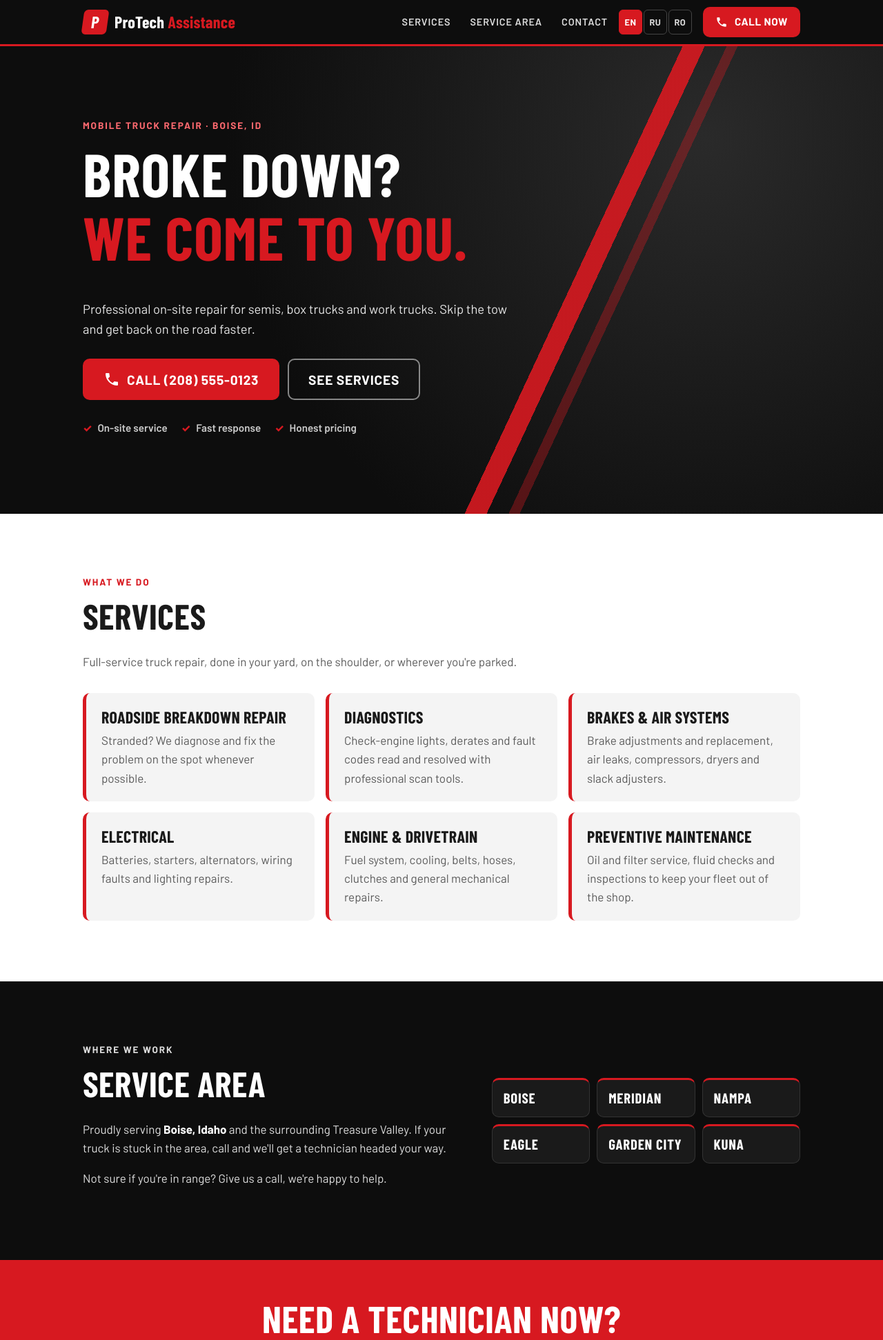
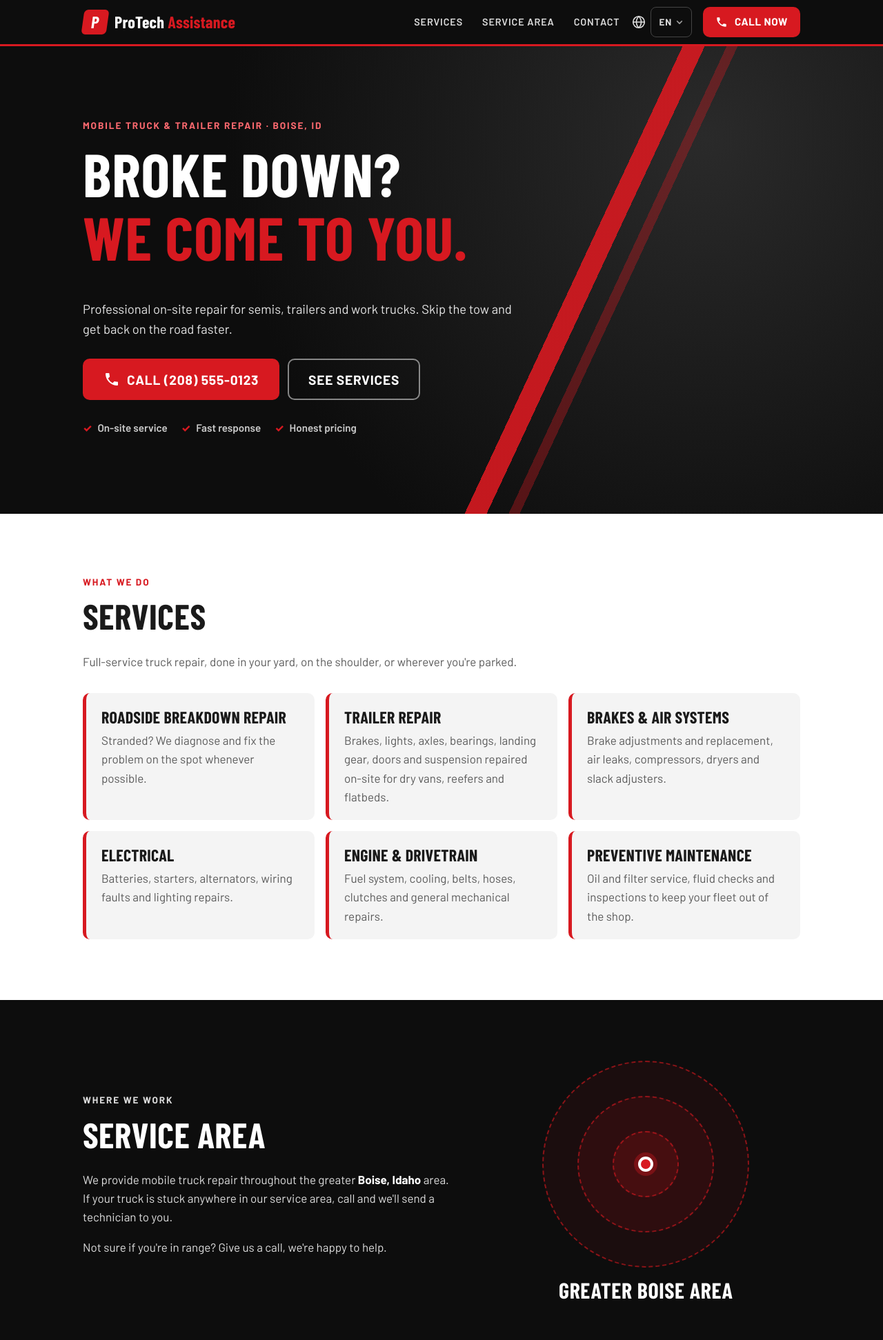
Before and after one commit to DataScientistRN/protech-assistance, a plain HTML site: page index.html in a window 1280 px wide. Shown: the top 1943 px of the page at 69% size. Drawn offline with nearby package versions, Linux system fonts and the light colour scheme; a web font is replaced by a local one.

Commit message:
update text, update language selector

```diff
--- a/content.js
+++ b/content.js
@@ -34,7 +34,7 @@ window.SITE = {
     // ======================================================================
     en: {
       metaTitle: "ProTech Assistance | Mobile Truck Repair in Boise, ID",
-      metaDescription: "Mobile truck repair technician serving Boise, Idaho. We come to you: diagnostics, brakes, electrical, air systems and roadside breakdown repair.",
+      metaDescription: "Mobile truck repair technician serving Boise, Idaho. We come to you: trailer repair, brakes, electrical, air systems and roadside breakdown repair.",
 
       navServices: "Services",
       navArea: "Service Area",
@@ -42,10 +42,10 @@ window.SITE = {
       callNow: "Call Now",
       tapToCall: "Tap to Call",
 
-      eyebrow: "Mobile Truck Repair · Boise, ID",
+      eyebrow: "Mobile Truck & Trailer Repair · Boise, ID",
       headline1: "Broke down?",
       headline2: "We come to you.",
-      lead: "Professional on-site repair for semis, box trucks and work trucks. Skip the tow and get back on the road faster.",
+      lead: "Professional on-site repair for semis, trailers and work trucks. Skip the tow and get back on the road faster.",
       callButton: "Call {phone}",
       seeServices: "See Services",
       badges: ["On-site service", "Fast response", "Honest pricing"],
@@ -55,7 +55,7 @@ window.SITE = {
       servicesIntro: "Full-service truck repair, done in your yard, on the shoulder, or wherever you're parked.",
       services: [
         { title: "Roadside Breakdown Repair", text: "Stranded? We diagnose and fix the problem on the spot whenever possible." },
-        { title: "Diagnostics", text: "Check-engine lights, derates and fault codes read and resolved with professional scan tools." },
+        { title: "Trailer Repair", text: "Brakes, lights, axles, bearings, landing gear, doors and suspension repaired on-site for dry vans, reefers and flatbeds." },
         { title: "Brakes & Air Systems", text: "Brake adjustments and replacement, air leaks, compressors, dryers and slack adjusters." },
         { title: "Electrical", text: "Batteries, starters, alternators, wiring faults and lighting repairs." },
         { title: "Engine & Drivetrain", text: "Fuel system, cooling, belts, hoses, clutches and general mechanical repairs." },
@@ -64,9 +64,9 @@ window.SITE = {
 
       areaEyebrow: "Where we work",
       areaTitle: "Service Area",
-      areaText1: "Proudly serving **Boise, Idaho** and the surrounding Treasure Valley. If your truck is stuck in the area, call and we'll get a technician headed your way.",
+      areaText1: "We provide mobile truck repair throughout the greater **Boise, Idaho** area. If your truck is stuck anywhere in our service area, call and we'll send a technician to you.",
       areaText2: "Not sure if you're in range? Give us a call, we're happy to help.",
-      towns: ["Boise", "Meridian", "Nampa", "Eagle", "Garden City", "Kuna"],
+      areaCenter: "Greater Boise Area",
 
       ctaTitle: "Need a technician now?",
       ctaText: "Call for fast, on-site truck repair in Boise.",
@@ -77,7 +77,7 @@ window.SITE = {
     // ======================================================================
     ru: {
       metaTitle: "ProTech Assistance | Выездной ремонт грузовиков в Бойсе, Айдахо",
-      metaDescription: "Выездной ремонт грузовиков в Бойсе, штат Айдахо. Мы приезжаем к вам: диагностика, тормоза, электрика, пневмосистемы и ремонт при поломке на дороге.",
+      metaDescription: "Выездной ремонт грузовиков в Бойсе, штат Айдахо. Мы приезжаем к вам: ремонт прицепов, тормоза, электрика, пневмосистемы и ремонт при поломке на дороге.",
 
       navServices: "Услуги",
       navArea: "Зона обслуживания",
@@ -85,10 +85,10 @@ window.SITE = {
       callNow: "Позвонить",
       tapToCall: "Позвонить",
 
-      eyebrow: "Выездной ремонт грузовиков · Бойсе, Айдахо",
+      eyebrow: "Выездной ремонт грузовиков и прицепов · Бойсе, Айдахо",
       headline1: "Сломались?",
       headline2: "Мы приедем к вам.",
-      lead: "Профессиональный ремонт на месте для седельных тягачей, фургонов и рабочих грузовиков. Обойдитесь без эвакуатора и быстрее вернитесь на дорогу.",
+      lead: "Профессиональный ремонт на месте для седельных тягачей, прицепов и рабочих грузовиков. Обойдитесь без эвакуатора и быстрее вернитесь на дорогу.",
       callButton: "Позвонить {phone}",
       seeServices: "Наши услуги",
       badges: ["Ремонт на месте", "Быстрый выезд", "Честные цены"],
@@ -98,7 +98,7 @@ window.SITE = {
       servicesIntro: "Полный спектр ремонта грузовиков: на вашей стоянке, на обочине или там, где вы остановились.",
       services: [
         { title: "Ремонт при поломке на дороге", text: "Застряли? Мы найдём и устраним неисправность на месте, когда это возможно." },
-        { title: "Диагностика", text: "Ошибки двигателя, ограничение мощности и коды неисправностей: считываем и устраняем с помощью профессиональных сканеров." },
+        { title: "Ремонт прицепов", text: "Тормоза, освещение, оси, подшипники, опорные стойки, двери и подвеска: ремонтируем на месте фургоны, рефрижераторы и платформы." },
         { title: "Тормоза и пневмосистемы", text: "Регулировка и замена тормозов, утечки воздуха, компрессоры, осушители и рычаги-регулировщики." },
         { title: "Электрика", text: "Аккумуляторы, стартеры, генераторы, неисправности проводки и ремонт освещения." },
         { title: "Двигатель и трансмиссия", text: "Топливная система, охлаждение, ремни, шланги, сцепление и общий механический ремонт." },
@@ -107,9 +107,9 @@ window.SITE = {
 
       areaEyebrow: "Где мы работаем",
       areaTitle: "Зона обслуживания",
-      areaText1: "Мы работаем в **Бойсе, штат Айдахо**, и в окрестностях долины Трежер. Если ваш грузовик застрял поблизости, позвоните, и мы направим к вам техника.",
+      areaText1: "Мы выполняем выездной ремонт грузовиков в **Бойсе, штат Айдахо**, и его окрестностях. Если ваш грузовик застрял в зоне нашего обслуживания, позвоните, и мы направим к вам техника.",
       areaText2: "Не уверены, что вы в зоне выезда? Позвоните нам, мы с радостью поможем.",
-      towns: ["Бойсе", "Меридиан", "Нампа", "Игл", "Гарден-Сити", "Куна"],
+      areaCenter: "Бойсе и окрестности",
 
       ctaTitle: "Нужен техник прямо сейчас?",
       ctaText: "Звоните: быстрый ремонт грузовиков на месте в Бойсе.",
@@ -120,7 +120,7 @@ window.SITE = {
     // ======================================================================
     ro: {
       metaTitle: "ProTech Assistance | Reparații mobile de camioane în Boise, ID",
-      metaDescription: "Reparații mobile de camioane în Boise, Idaho. Venim la tine: diagnosticare, frâne, electrică, sisteme pneumatice și reparații la pană pe drum.",
+      metaDescription: "Reparații mobile de camioane în Boise, Idaho. Venim la tine: reparații remorci, frâne, electrică, sisteme pneumatice și reparații la pană pe drum.",
 
       navServices: "Servicii",
       navArea: "Zona deservită",
@@ -128,10 +128,10 @@ window.SITE = {
       callNow: "Sună acum",
       tapToCall: "Apasă pentru apel",
 
-      eyebrow: "Reparații mobile de camioane · Boise, ID",
+      eyebrow: "Reparații mobile de camioane și remorci · Boise, ID",
       headline1: "Ai rămas în pană?",
       headline2: "Venim la tine.",
-      lead: "Reparații profesionale la fața locului pentru capete tractor, camioane cu cabină și camioane de lucru. Renunță la tractare și revino mai repede pe drum.",
+      lead: "Reparații profesionale la fața locului pentru capete tractor, remorci și camioane de lucru. Renunță la tractare și revino mai repede pe drum.",
       callButton: "Sună {phone}",
       seeServices: "Vezi serviciile",
       badges: ["Service la fața locului", "Intervenție rapidă", "Prețuri corecte"],
@@ -141,7 +141,7 @@ window.SITE = {
       servicesIntro: "Reparații complete de camioane, făcute în curtea ta, pe marginea drumului sau oriunde ești parcat.",
       services: [
         { title: "Reparații la pană pe drum", text: "Ai rămas pe drum? Diagnosticăm și reparăm problema pe loc, ori de câte ori este posibil." },
-        { title: "Diagnosticare", text: "Martorul de motor, limitarea puterii și codurile de eroare, citite și rezolvate cu echipamente profesionale." },
+        { title: "Reparații remorci", text: "Frâne, iluminat, osii, rulmenți, picioare de sprijin, uși și suspensii, reparate la fața locului pentru remorci cu prelată, frigorifice și platforme." },
         { title: "Frâne și sisteme pneumatice", text: "Reglarea și înlocuirea frânelor, scurgeri de aer, compresoare, uscătoare și regulatoare de joc." },
         { title: "Electrică", text: "Baterii, electromotoare, alternatoare, defecțiuni de cablaj și reparații la iluminat." },
         { title: "Motor și transmisie", text: "Sistem de alimentare, răcire, curele, furtunuri, ambreiaje și reparații mecanice generale." },
@@ -150,9 +150,9 @@ window.SITE = {
 
       areaEyebrow: "Unde lucrăm",
       areaTitle: "Zona deservită",
-      areaText1: "Deservim cu mândrie **Boise, Idaho** și zona din jur, Treasure Valley. Dacă ai camionul blocat în zonă, sună și trimitem un tehnician la tine.",
+      areaText1: "Oferim reparații mobile de camioane în zona metropolitană **Boise, Idaho**. Dacă ai camionul blocat oriunde în zona noastră de deservire, sună și trimitem un tehnician la tine.",
       areaText2: "Nu ești sigur că ești în raza noastră? Sună-ne, te ajutăm cu plăcere.",
-      towns: ["Boise", "Meridian", "Nampa", "Eagle", "Garden City", "Kuna"],
+      areaCenter: "Zona metropolitană Boise",
 
       ctaTitle: "Ai nevoie de un tehnician acum?",
       ctaText: "Sună pentru reparații rapide de camioane la fața locului în Boise.",
--- a/index.html
+++ b/index.html
@@ -5,7 +5,7 @@
   <meta name="viewport" content="width=device-width, initial-scale=1">
   <!-- Title and description below are the English defaults; content.js replaces them per language. -->
   <title>Protech Assistance | Mobile Truck Repair in Boise, ID</title>
-  <meta name="description" content="Mobile truck repair technician serving Boise, Idaho. We come to you: diagnostics, brakes, electrical, air systems and roadside breakdown repair.">
+  <meta name="description" content="Mobile truck repair technician serving Boise, Idaho. We come to you: trailer repair, brakes, electrical, air systems and roadside breakdown repair.">
   <meta name="theme-color" content="#0d0d0d">
   <link rel="preconnect" href="https://fonts.googleapis.com">
   <link rel="preconnect" href="https://fonts.gstatic.com" crossorigin>
@@ -70,7 +70,10 @@
           <p data-t-rich="areaText1"></p>
           <p data-t-rich="areaText2"></p>
         </div>
-        <ul class="area-list" data-list="towns"></ul>
+        <div class="area-visual">
+          <div class="rings" aria-hidden="true"><span></span><span></span><span></span><b></b></div>
+          <p class="area-center" data-t="areaCenter"></p>
+        </div>
       </div>
     </section>
 
--- a/script.js
+++ b/script.js
@@ -1,4 +1,4 @@
-/* Fills the page from content.js and handles the language buttons.
+/* Fills the page from content.js and handles the language picker.
    Nothing here needs editing to change the website's text. */
 (function () {
   var S = window.SITE;
@@ -73,8 +73,13 @@
       }).join("");
     });
 
-    $all(".lang-btn").forEach(function (b) {
-      b.setAttribute("aria-pressed", String(b.dataset.lang === lang));
+    var current = languages.filter(function (l) { return l.code === lang; })[0];
+    var toggle = document.querySelector(".lang-toggle");
+    toggle.querySelector(".lang-code").textContent = current.label;
+    toggle.setAttribute("aria-label", current.name);
+    $all(".lang-item").forEach(function (b) {
+      if (b.dataset.lang === lang) b.setAttribute("aria-current", "true");
+      else b.removeAttribute("aria-current");
     });
   }
 
@@ -83,14 +88,44 @@
     render(lang);
   }
 
+  // Language picker: a globe icon beside a button that opens a small menu of languages.
+  var GLOBE = '<svg class="lang-globe" aria-hidden="true" viewBox="0 0 24 24" width="22" height="22" fill="none" stroke="currentColor" stroke-width="1.8" stroke-linecap="round" stroke-linejoin="round"><circle cx="12" cy="12" r="9"/><path d="M3 12h18"/><path d="M12 3c2.5 2.4 3.8 5.4 3.8 9s-1.3 6.6-3.8 9c-2.5-2.4-3.8-5.4-3.8-9S9.5 5.4 12 3z"/></svg>';
+  var CARET = '<svg class="lang-caret" aria-hidden="true" viewBox="0 0 12 12" width="10" height="10" fill="none" stroke="currentColor" stroke-width="2" stroke-linecap="round" stroke-linejoin="round"><path d="M2 4.5l4 4 4-4"/></svg>';
+
   var box = document.getElementById("lang-switch");
-  box.innerHTML = languages.map(function (l) {
-    return '<button type="button" class="lang-btn" data-lang="' + l.code + '" lang="' + l.code +
-      '" title="' + esc(l.name) + '" aria-label="' + esc(l.name) + '">' + esc(l.label) + "</button>";
-  }).join("");
-  box.addEventListener("click", function (e) {
-    var b = e.target.closest(".lang-btn");
-    if (b) setLang(b.dataset.lang);
+  box.innerHTML = GLOBE +
+    '<div class="lang-picker">' +
+      '<button type="button" class="lang-toggle" aria-haspopup="true" aria-expanded="false" aria-controls="lang-menu">' +
+        '<span class="lang-code"></span>' + CARET + "</button>" +
+      '<div class="lang-menu" id="lang-menu" hidden>' +
+        languages.map(function (l) {
+          return '<button type="button" class="lang-item" data-lang="' + l.code + '" lang="' + l.code + '">' +
+            esc(l.name) + "</button>";
+        }).join("") +
+      "</div>" +
+    "</div>";
+
+  var toggle = box.querySelector(".lang-toggle");
+  var menu = box.querySelector(".lang-menu");
+
+  function setOpen(open, refocus) {
+    menu.hidden = !open;
+    toggle.setAttribute("aria-expanded", String(open));
+    if (!open && refocus) toggle.focus();
+  }
+
+  toggle.addEventListener("click", function () { setOpen(menu.hidden); });
+  menu.addEventListener("click", function (e) {
+    var b = e.target.closest(".lang-item");
+    if (!b) return;
+    setLang(b.dataset.lang);
+    setOpen(false, true);
+  });
+  document.addEventListener("click", function (e) {
+    if (!box.contains(e.target)) setOpen(false);
+  });
+  document.addEventListener("keydown", function (e) {
+    if (e.key === "Escape" && !menu.hidden) setOpen(false, true);
   });
 
   render(initialLang());
--- a/styles.css
+++ b/styles.css
@@ -69,16 +69,36 @@ h1, h2, h3 {
 .brand-name { font: 700 1.5rem/1 var(--font-head); letter-spacing: 0.01em; }
 .brand-name span { color: var(--red); }
 
-.lang-switch { display: flex; gap: 2px; margin-left: auto; }
-.lang-btn {
-  min-width: 34px; height: 36px; padding: 0 6px;
+.lang-switch { display: flex; align-items: center; gap: 6px; margin-left: auto; }
+.lang-globe { color: #ddd; flex: none; }
+.lang-picker { position: relative; }
+.lang-toggle {
+  display: inline-flex; align-items: center; gap: 6px;
+  height: 44px; padding: 0 12px;
   background: transparent; color: #ddd;
-  border: 1px solid #444; border-radius: 6px;
-  font: 700 0.8rem/1 var(--font-body); letter-spacing: 0.04em; cursor: pointer;
+  border: 1px solid #444; border-radius: 8px;
+  font: 700 0.85rem/1 var(--font-body); letter-spacing: 0.05em; cursor: pointer;
 }
-.lang-btn:hover { border-color: #888; color: var(--white); }
-.lang-btn[aria-pressed="true"] { background: var(--red); border-color: var(--red); color: var(--white); }
-.lang-btn:focus-visible { outline: 3px solid #ffb3b6; outline-offset: 2px; }
+.lang-toggle:hover, .lang-toggle[aria-expanded="true"] { border-color: #888; color: var(--white); }
+.lang-caret { opacity: 0.7; transition: transform 0.15s; }
+.lang-toggle[aria-expanded="true"] .lang-caret { transform: rotate(180deg); }
+.lang-menu {
+  position: absolute; right: 0; top: calc(100% + 8px); z-index: 70;
+  min-width: 170px; padding: 6px 0;
+  background: var(--charcoal); border: 1px solid #333; border-top: 3px solid var(--red);
+  border-radius: 8px; box-shadow: 0 10px 28px rgba(0,0,0,0.5);
+}
+.lang-menu[hidden] { display: none; }
+.lang-item {
+  display: flex; align-items: center; justify-content: space-between; gap: 12px;
+  width: 100%; min-height: 44px; padding: 10px 16px;
+  background: transparent; color: #ddd; border: 0; text-align: left;
+  font: 600 1rem/1.2 var(--font-body); cursor: pointer;
+}
+.lang-item:hover { background: #262626; color: var(--white); }
+.lang-item[aria-current="true"] { color: var(--white); }
+.lang-item[aria-current="true"]::after { content: "\2713"; color: var(--red); font-weight: 800; }
+.lang-toggle:focus-visible, .lang-item:focus-visible { outline: 3px solid #ffb3b6; outline-offset: 2px; }
 
 .nav { display: none; gap: 28px; margin-left: auto; }
 .nav a {
@@ -163,20 +183,19 @@ h1, h2, h3 {
 .section-dark p { color: #ddd; }
 .section-dark strong { color: var(--white); }
 .area-grid { display: grid; gap: 32px; grid-template-columns: 1fr; align-items: center; }
-.area-list {
-  list-style: none; margin: 0; padding: 0;
-  display: grid; grid-template-columns: repeat(2, 1fr); gap: 10px;
+.area-visual { display: grid; justify-items: center; text-align: center; gap: 4px; }
+.rings { position: relative; width: min(100%, 300px); aspect-ratio: 1; margin-bottom: 12px; }
+.rings span { position: absolute; border-radius: 50%; border: 2px dashed rgba(215,25,32,0.6); }
+.rings span:nth-child(1) { inset: 0; background: rgba(215,25,32,0.07); }
+.rings span:nth-child(2) { inset: 17%; background: rgba(215,25,32,0.1); }
+.rings span:nth-child(3) { inset: 34%; background: rgba(215,25,32,0.14); }
+.rings b {
+  position: absolute; inset: 50% auto auto 50%;
+  width: 22px; height: 22px; transform: translate(-50%, -50%);
+  background: var(--red); border: 4px solid var(--white); border-radius: 50%;
+  box-shadow: 0 0 0 6px rgba(215,25,32,0.35);
 }
-.area-list li {
-  background: var(--charcoal);
-  border: 1px solid #333;
-  border-top: 3px solid var(--red);
-  border-radius: var(--radius);
-  padding: 16px;
-  font: 700 1.3rem/1 var(--font-head);
-  text-transform: uppercase;
-  letter-spacing: 0.04em;
-}
+.area-visual .area-center { margin: 0; font: 800 2rem/1 var(--font-head); text-transform: uppercase; color: var(--white); letter-spacing: 0.02em; }
 
 /* CTA */
 .cta { background: var(--red); color: var(--white); padding: 56px 0; text-align: center; }
@@ -207,7 +226,6 @@ body { padding-bottom: 56px; }
   .brand-name { font-size: 1.1rem; }
   .btn-header span { display: none; }
   .btn-header { padding: 10px 14px; }
-  .lang-btn { min-width: 30px; padding: 0 4px; }
   .btn-large { padding: 16px 14px; font-size: 1.05rem; letter-spacing: 0.02em; gap: 8px; }
 }
 
@@ -215,7 +233,6 @@ body { padding-bottom: 56px; }
 @media (min-width: 640px) {
   .cards { grid-template-columns: repeat(2, 1fr); }
   .hero-actions { flex-direction: row; max-width: none; }
-  .area-list { grid-template-columns: repeat(3, 1fr); }
 }
 
 /* Desktop */
```
